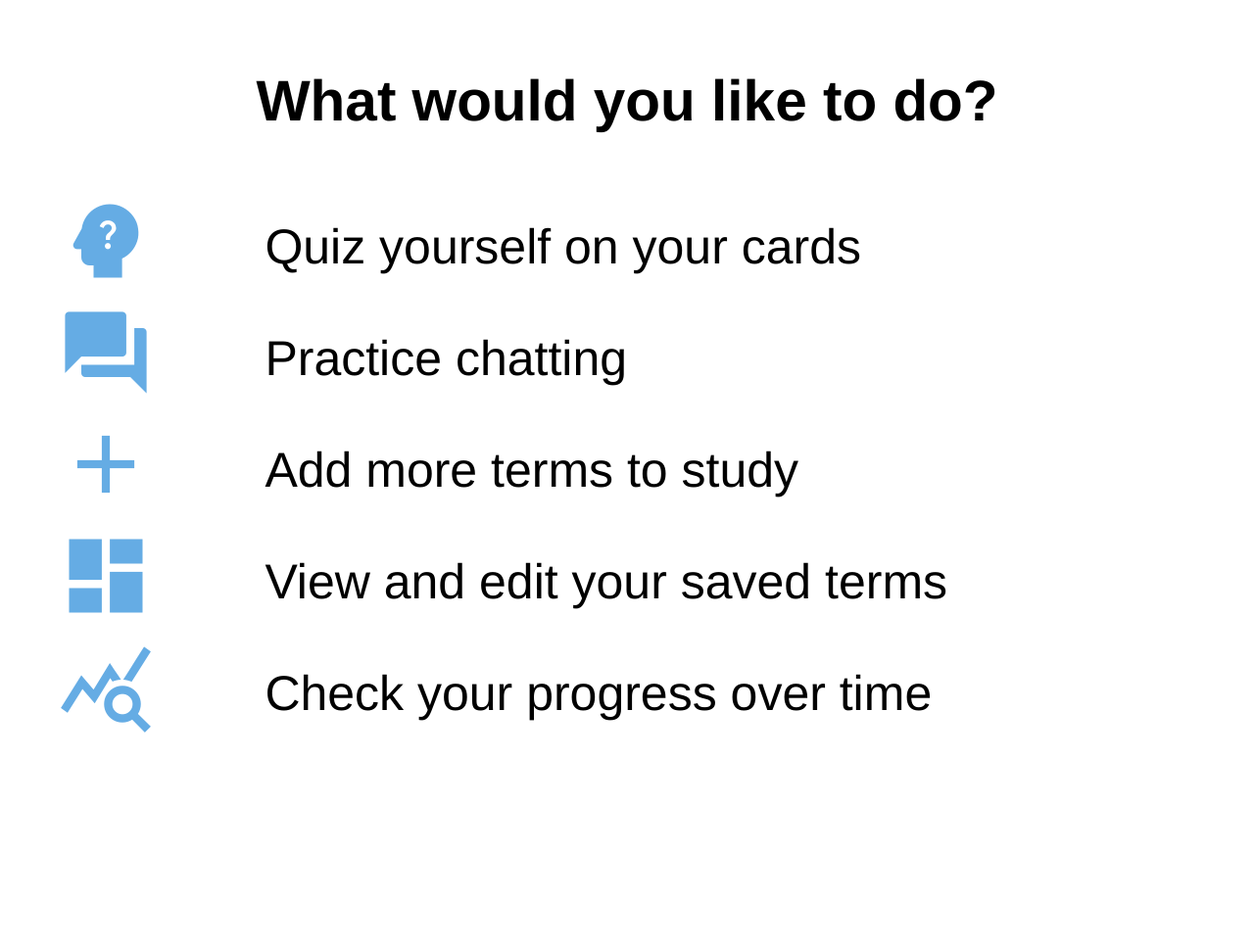
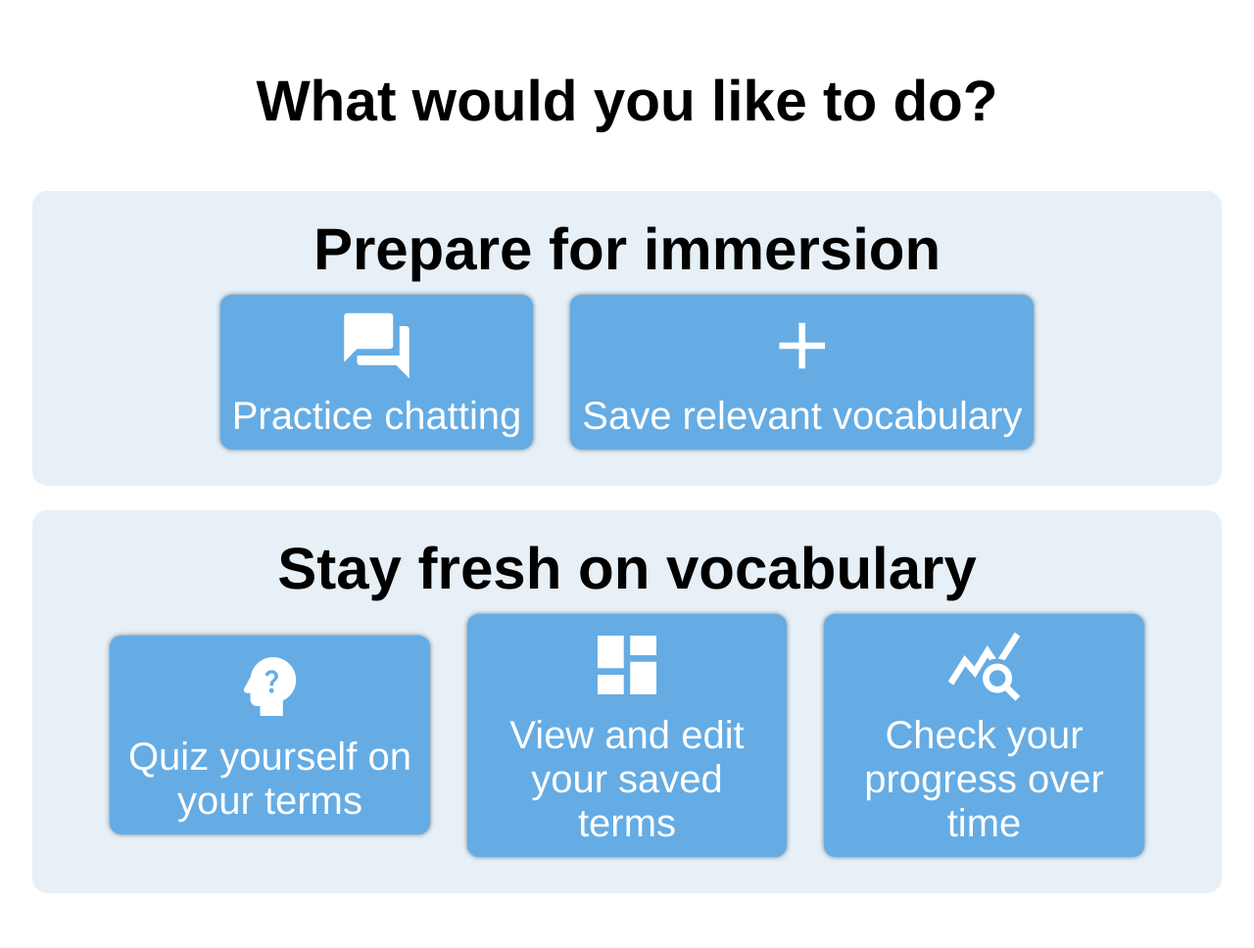
Before and after one commit to lexiekwu/immersion_assist, a Flask app: page / in a window 1280 px wide. Shown: the part 295-1263 px from the top of the page at 98% size. Before the commit the page ends 1043 px from the top, so only its background shows below. Run offline with Flask 2, Linux system fonts and the light colour scheme; the visitor is signed in with stand-in values (Sample User, id 1); parts of the project's set-up code (start-up, migrations or seed data) failed here and were passed over; some libraries are stand-ins or nearby versions.

Commit message:
prettier home page

```diff
--- a/static/style.css
+++ b/static/style.css
@@ -4,6 +4,7 @@
   --medium-grey: #647c8e;
   --light-blue: #c6def1;
   --light-grey: #f5f5f5;
+  --very-light-blue: #e7f0f7;
 }
 
 body {
@@ -139,7 +140,8 @@ table {
 }
 
 .nav_footer a,
-.index_action a {
+.index_action a,
+.action_card_action a {
   color: var(--medium-blue);
   cursor: pointer;
   text-decoration: none;
@@ -152,7 +154,8 @@ table {
   text-align: left;
 }
 
-.index_action a {
+.index_action a,
+.action_card_action a {
   font-size: 2em;
 }
 
@@ -335,3 +338,40 @@ input[type="checkbox"] {
   display: inline-block;
   font-size: 0.4em;
 }
+
+.action_card {
+  background-color: var(--very-light-blue);
+  border-radius: 0.3em;
+  margin: 0.5em;
+  padding: 0.5em;
+}
+
+.action_card_title {
+  font-weight: bold;
+  font-size: larger;
+}
+
+.action_card_action {
+  text-decoration: none;
+  color: white;
+  border-radius: 0.3em;
+  display: inline-block;
+  background-color: var(--medium-blue);
+  box-shadow: 0px 0px 5px var(--medium-grey);
+  padding: 0.3em;
+  margin: 0.3em;
+  vertical-align: middle;
+  font-size: 0.8em;
+}
+
+.action_card_action.col_2 {
+  max-width: 40%;
+}
+
+.action_card_action.col_3 {
+  max-width: 26%;
+}
+
+.big_icon {
+  font-size: 2em !important;
+}
--- a/templates/index.html
+++ b/templates/index.html
@@ -23,27 +23,32 @@
   <body>
     <h3>What would you like to do?</h3>
 
-    <table class="index_action">
-      <tr>
-        <td><a class="material-icons" href="/quiz">psychology_alt</a></td>
-        <td>Quiz yourself on your cards</td>
-      </tr>
-      <tr>
-        <td><a class="material-icons" href="/chat">forum</a></td>
-        <td>Practice chatting</td>
-      </tr>
-      <tr>
-        <td><a class="material-icons" href="/new">add</a></td>
-        <td>Add more terms to study</td>
-      </tr>
-      <tr>
-        <td><a class="material-icons" href="/terms">dashboard</a></td>
-        <td>View and edit your saved terms</td>
-      </tr>
-      <tr>
-        <td><a class="material-icons" href="/stats">query_stats</a></td>
-        <td>Check your progress over time</td>
-      </tr>
-    </table>
+    <div class="action_card">
+      <div class="action_card_title">Prepare for immersion</div>
+      <a class="action_card_action col_2" href="/chat">
+        <div class="big_icon material-icons">forum</div>
+        <div>Practice chatting</div>
+      </a>
+      <a class="action_card_action col_2" href="/new">
+        <div class="big_icon material-icons">add</div>
+        <div>Save relevant vocabulary</div>
+      </a>
+    </div>
+
+    <div class="action_card">
+      <div class="action_card_title">Stay fresh on vocabulary</div>
+      <a class="action_card_action col_3" href="/quiz">
+        <div class="big_icon material-icons">psychology_alt</div>
+        <div>Quiz yourself on your terms</div>
+      </a>
+      <a class="action_card_action col_3" href="/terms">
+        <div class="big_icon material-icons">dashboard</div>
+        <div>View and edit your saved terms</div>
+      </a>
+      <a class="action_card_action col_3" href="/stats">
+        <div class="big_icon material-icons">query_stats</div>
+        <div>Check your progress over time</div>
+      </a>
+    </div>
   </body>
 </html>
--- a/todo.txt
+++ b/todo.txt
@@ -1,5 +1,4 @@
 --- add friends ---
-- segmentation by phrase
 - about + feedback page
 - "get the app" links
 - UI polish
```
